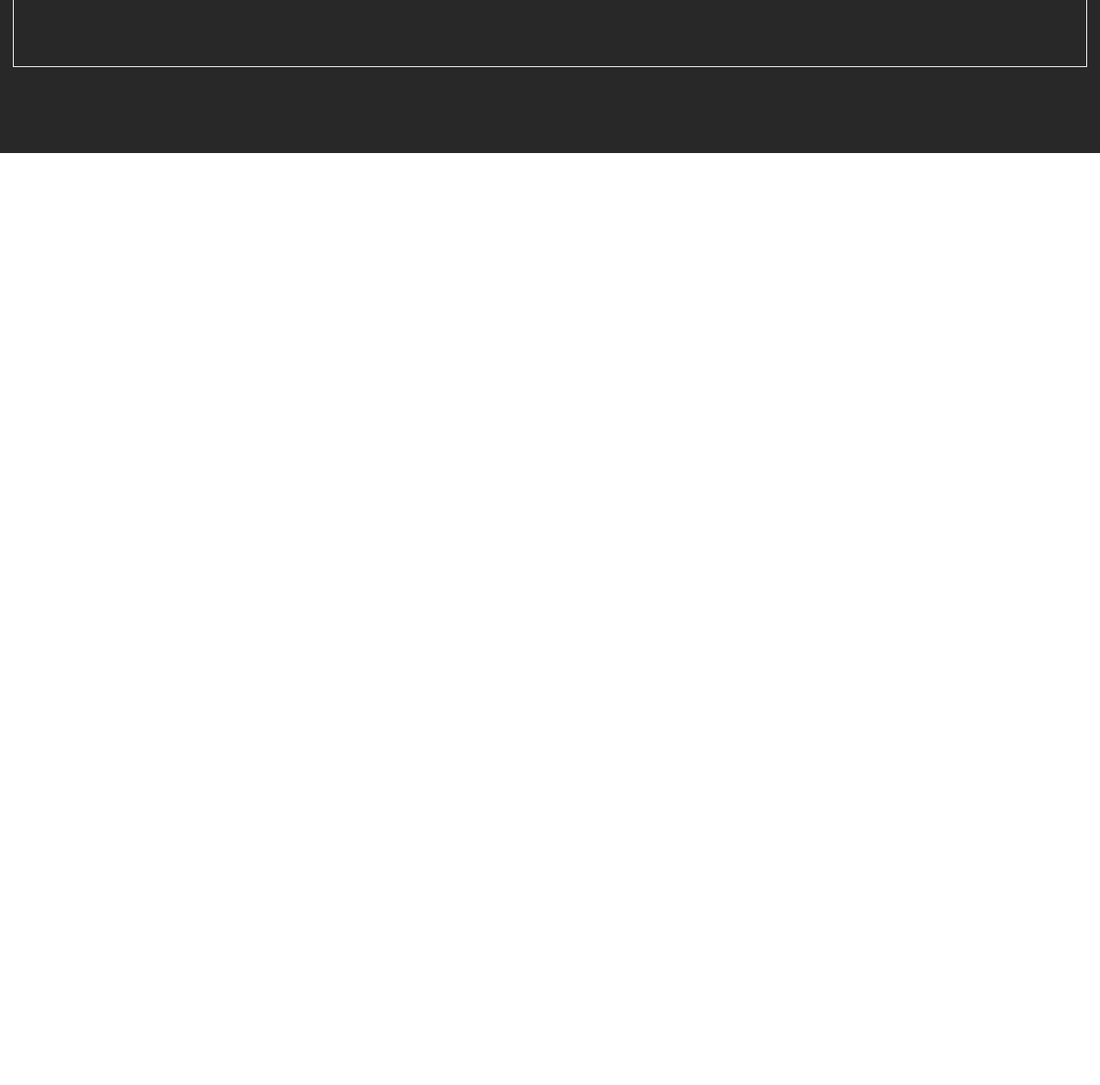
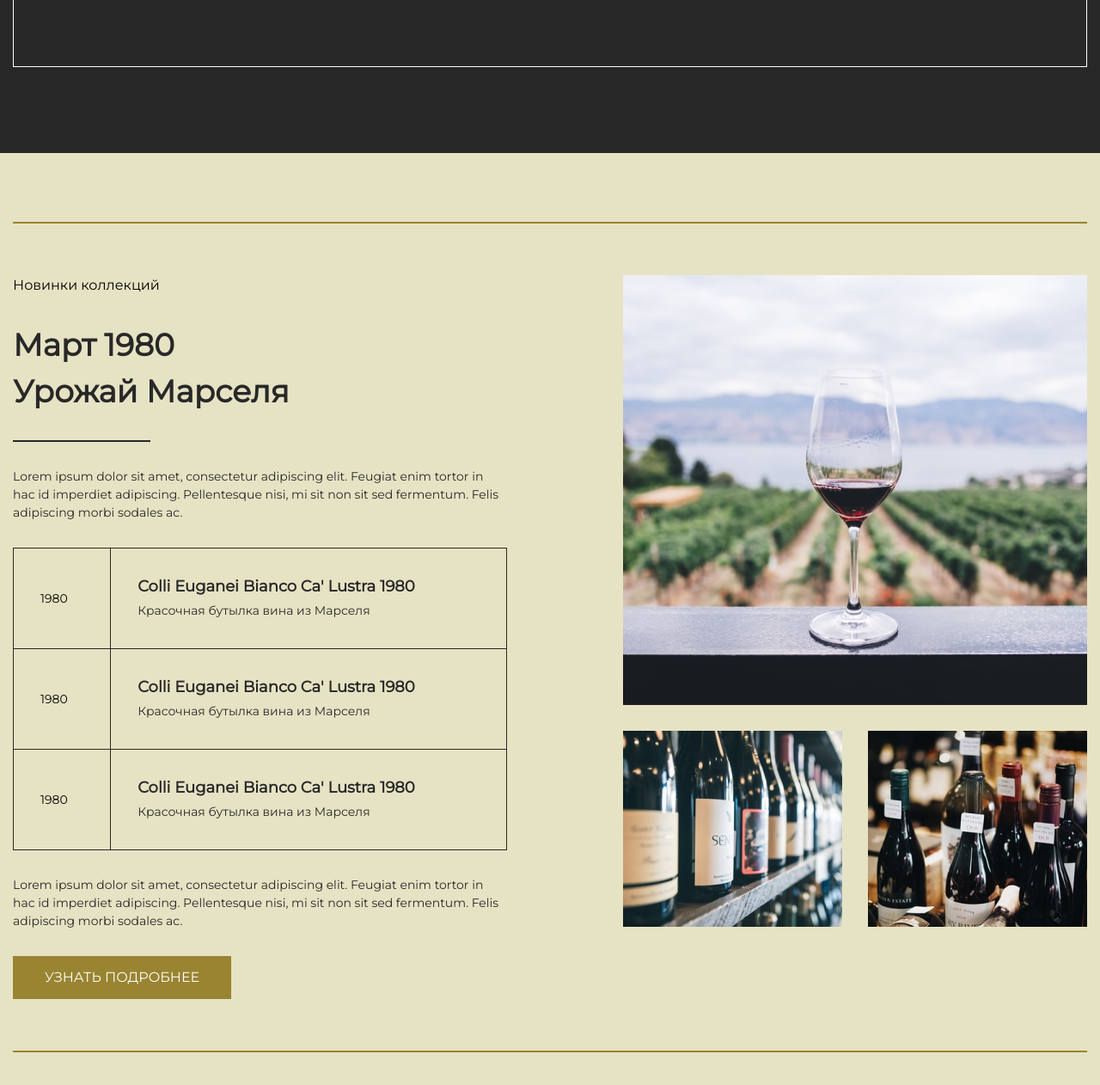
Before and after one commit to EMMMABK/Le-Corte, a plain HTML site: page index.html in a window 1280 px wide. Shown: the part 1626-2888 px from the top of the page at 86% size. Before the commit the page ends 1804 px from the top, so only its background shows below. Drawn offline with Linux system fonts and the light colour scheme.

Commit message:
add 6 commit

```diff
--- a/css/style.css
+++ b/css/style.css
@@ -112,9 +112,105 @@
 .item__container hr{
     width: 160px
 }
+table.iksweb{
+	border-collapse:collapse;
+	border-spacing:0;
+	height: auto;
+}
+table.iksweb,table.iksweb td, table.iksweb th {
+    border: 1px solid #282828
+}
+table.iksweb td,table.iksweb th {
+    padding: 31px 31px;
+}
+table.iksweb th {
+	background: #347c99;
+	color: #fff;
+	font-weight: normal;
+}
 
-
-
+/* 2 section */
+.history{
+    width: 100%;
+    background: #E6E3C4;
+}
+.history__container{
+    padding-top: 80px;
+    padding-bottom: 80px;
+}
+.history-main-part{
+    padding: 60px 0px 60px 0px;
+    display: flex;
+    column-gap: 135px;
+}
+.history__container hr{
+    border: 1px solid #998431
+}
+.history-main-part-left hr{
+    width: 160px;
+    border: 1px solid #282828
+}
+.history-main-part-right{
+    display: flex;
+    flex-direction: column;
+    row-gap: 30px;
+}
+.historyimg{
+    display: flex;
+    column-gap: 30px;
+}
+.history-main-part-left{
+    display: flex;
+    flex-direction: column;
+    row-gap: 30px;
+}
+.history-main-part-left-subtitle{
+    color: #000000;
+    font-size: 16px;
+    font-weight: 400;
+    line-height: 24px;
+}
+.history-main-part-left-title{
+    font-size: 36px;
+    font-weight: 700;
+    line-height: 54px;
+    color: #282828;
+}
+.history-main-part-left-subtitle-nd{
+    font-size: 14px;
+    font-weight: 400;
+    line-height: 21px;
+    color: #282828;
+}
+.date{
+    font-size: 14px;
+    font-weight: 400;
+    line-height: 21px;
+}
+.text{
+    color: #282828;
+    font-size: 18px;
+    font-weight: 700;
+    line-height: 27px;
+}
+.text > span{
+    color: #282828;
+    font-size: 14px;
+    font-weight: 400;
+    line-height: 21px;
+}
+.his__btn{
+    width:254px;
+    height:50px;
+    background: #998431;
+    border: none;
+    font-family: Montserrat;
+    font-size: 16px;
+    font-weight: 500;
+    line-height: 20px;
+    color: white;
+    text-transform: uppercase;
+}
 @media(max-width:700px){
     .nd-line-subtitle.tb::after{
         display: none;
--- a/index.html
+++ b/index.html
@@ -47,6 +47,69 @@
                 </div>
             </div>
         </section>
+        <section class="main__history history">
+            <div class="history__container container">
+                <hr>
+                <div class="history-main-part">
+                    <div class="history-main-part-left">
+                        <p class="history-main-part-left-subtitle">
+                            Новинки коллекций
+                        </p>
+                        <h2 class="history-main-part-left-title">
+                            Март 1980
+                            <br>
+                            Урожай Марселя
+                        </h2>
+                        <hr>
+                        <p class="history-main-part-left-subtitle-nd">
+                            Lorem ipsum dolor sit amet, consectetur adipiscing elit. Feugiat enim tortor in hac id imperdiet adipiscing. Pellentesque nisi, mi sit non sit sed fermentum. Felis adipiscing morbi sodales ac.
+                        </p>
+                        <table class="iksweb">
+                            <tbody>
+                                <tr>
+                                    <td class="date">1980</td>
+                                    <td class="text">
+                                        Colli Euganei Bianco Ca' Lustra 1980
+                                        <br>
+                                        <span>Красочная бутылка вина из Марселя</span>
+                                    </td>
+                                </tr>
+                                <tr>
+                                    <td class="date">1980</td>
+                                    <td class="text">
+                                        Colli Euganei Bianco Ca' Lustra 1980
+                                        <br>
+                                        <span>Красочная бутылка вина из Марселя</span>
+                                    </td>
+                                </tr>
+                                <tr>
+                                    <td class="date">1980</td>
+                                    <td class="text">
+                                        Colli Euganei Bianco Ca' Lustra 1980
+                                        <br>
+                                        <span>Красочная бутылка вина из Марселя</span>
+                                    </td>
+                                </tr>
+                            </tbody>
+                        </table>
+                        <p class="history-main-part-left-subtitle-nd">
+                            Lorem ipsum dolor sit amet, consectetur adipiscing elit. Feugiat enim tortor in hac id imperdiet adipiscing. Pellentesque nisi, mi sit non sit sed fermentum. Felis adipiscing morbi sodales ac.
+                        </p>
+                        <button class="his__btn">
+                            узнать подробнее
+                        </button>
+                    </div>
+                    <div class="history-main-part-right">
+                        <img src="./img/Rectangle 11.png" alt="">
+                        <div class="historyimg">
+                            <img src="./img/Rectangle 12.png" alt="">
+                            <img src="./img/Rectangle 13.png" alt="">
+                        </div>
+                    </div>
+                </div>
+                <hr>
+            </div>
+        </section>
     </main>
 </body>
 </html>
```
Also changed, not shown: img/Rectangle 11.png (added), img/Rectangle 12.png (added), img/Rectangle 13.png (added).
